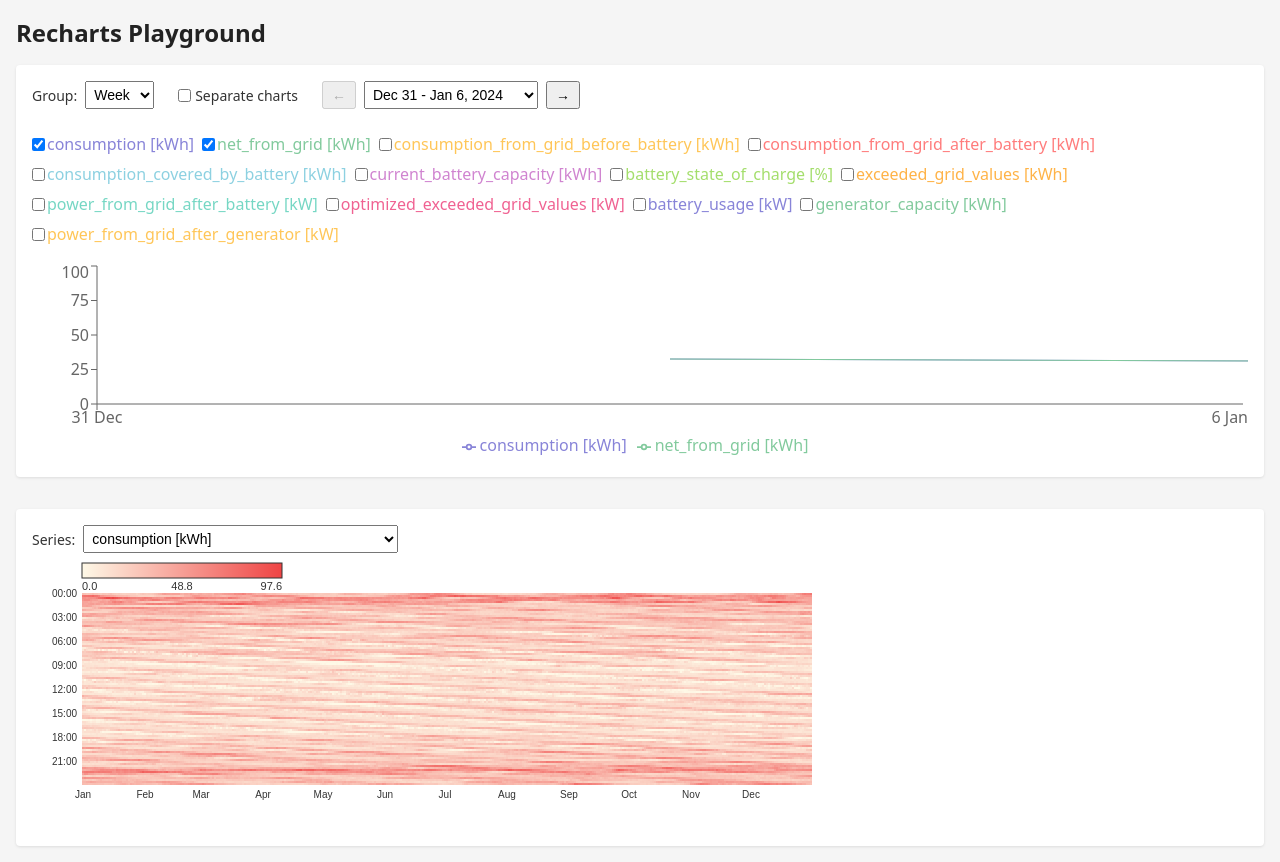
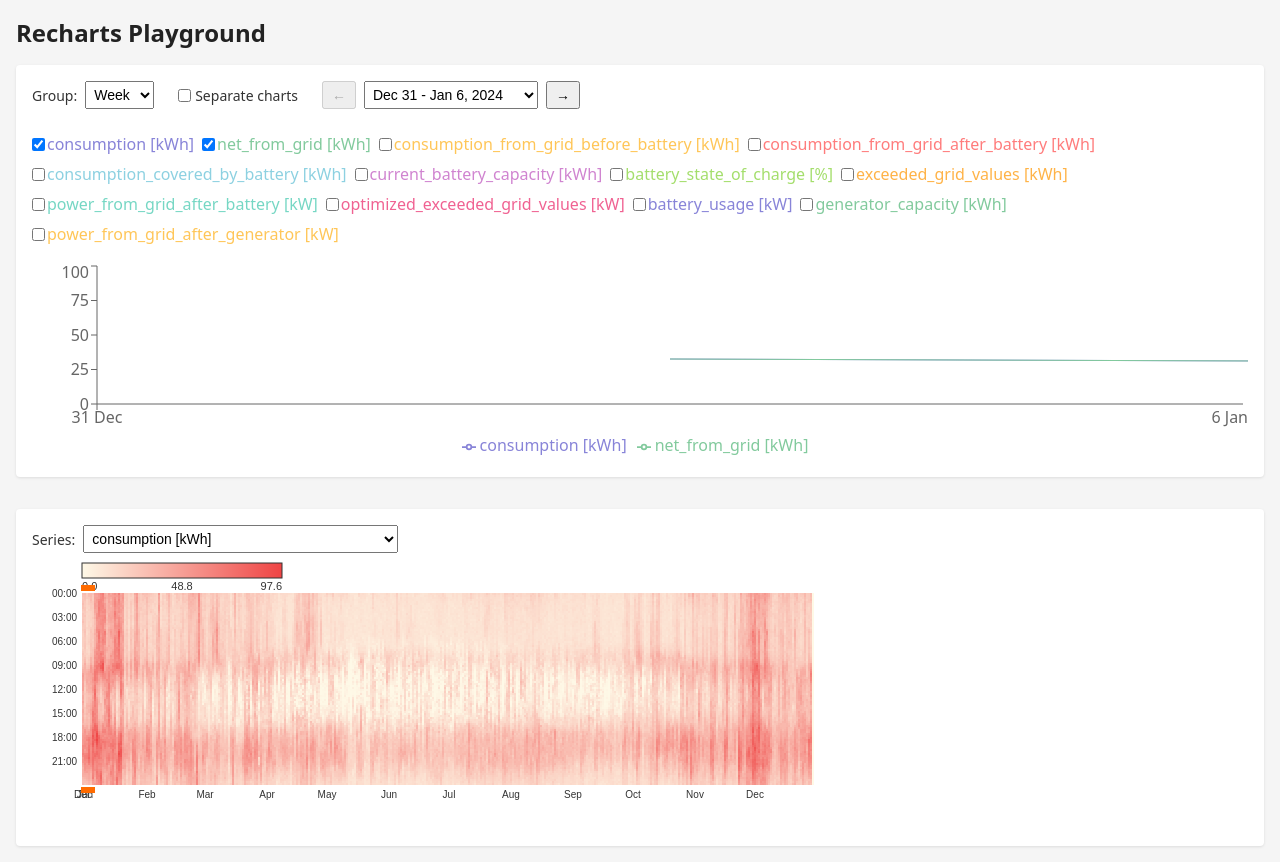
Before and after one commit to Joxter/chart, a React (Vite) app: page / in a window 1280 px wide. Built offline with nearby package versions, Linux system fonts and the light colour scheme.

Commit message:
fix heatmap

```diff
--- a/src/App.tsx
+++ b/src/App.tsx
@@ -160,29 +160,51 @@ function App() {
     return result;
   }, [periods, selectedKeys, allInOne, displayMode]);
 
-  // Prepare heatmap data: reshape into 96 rows × 365 columns
+  // Prepare heatmap data: show whole year with highlighted selected period
   const heatmapData = useMemo(() => {
     if (!calc_ps || !heatmapKey || !calc_ps[heatmapKey]) {
-      return [];
+      return { data: [], rows: 0, cols: 0, highlightedCols: [] };
     }
 
     const startTime = performance.now();
     const data = calc_ps[heatmapKey];
 
-    // For a full year: 96 time slices per day (15min intervals) × 365 days = 35,040 values
-    // We'll take the first 365 days worth of data
+    // Each day has 96 time slices (15-minute intervals)
     const rows = 96;
-    const cols = 365;
-    const totalCells = rows * cols;
+    const cols = Math.floor(data.length / rows);
 
-    // Take only the data we need (first 365 days)
-    const heatmapArray = data.slice(0, totalCells);
+    // Take only complete days for the whole year
+    const heatmapArray = data.slice(0, rows * cols);
+
+    // Calculate which columns (days) are in the selected period
+    const highlightedCols: number[] = [];
+    if (periods.length > 0 && aggregation !== "none") {
+      const currentPeriod = periods[selectedPeriodIndex] || periods[0];
+      const periodDates = currentPeriod.data.date;
+      const allDates = calc_ps.date;
+
+      if (periodDates && periodDates.length > 0 && allDates) {
+        // Find the start index of the period in the full dataset
+        const periodStartDate = periodDates[0];
+        const periodEndDate = periodDates[periodDates.length - 1];
+
+        for (let col = 0; col < cols; col++) {
+          const dayStartIndex = col * 96;
+          if (dayStartIndex < allDates.length) {
+            const dayDate = allDates[dayStartIndex];
+            if (dayDate >= periodStartDate && dayDate <= periodEndDate) {
+              highlightedCols.push(col);
+            }
+          }
+        }
+      }
+    }
 
     console.log(
-      `heatmapData prepared: ${(performance.now() - startTime).toFixed(1)}ms, length: ${heatmapArray.length}`,
+      `heatmapData prepared: ${(performance.now() - startTime).toFixed(1)}ms, length: ${heatmapArray.length}, rows: ${rows}, cols: ${cols}, highlighted: ${highlightedCols.length}`,
     );
-    return heatmapArray;
-  }, [calc_ps, heatmapKey]);
+    return { data: heatmapArray, rows, cols, highlightedCols };
+  }, [calc_ps, heatmapKey, periods, selectedPeriodIndex, aggregation]);
 
   const toggleKey = useCallback((key: string) => {
     setSelectedKeys((prev) => {
@@ -218,24 +240,37 @@ function App() {
 
   // Memoize heatmap label functions to prevent unnecessary re-renders
   const heatmapXAxisLabels = useCallback((col: number) => {
-    const monthStarts = [0, 31, 59, 90, 120, 151, 181, 212, 243, 273, 304, 334];
-    const monthNames = [
-      "Jan",
-      "Feb",
-      "Mar",
-      "Apr",
-      "May",
-      "Jun",
-      "Jul",
-      "Aug",
-      "Sep",
-      "Oct",
-      "Nov",
-      "Dec",
-    ];
-    const monthIndex = monthStarts.indexOf(col);
-    return monthIndex !== -1 ? monthNames[monthIndex] : "";
-  }, []);
+    if (!calc_ps || !calc_ps.date) return "";
+
+    const dates = calc_ps.date;
+    const dateIndex = col * 96; // 96 time slices per day
+
+    if (dateIndex >= dates.length) return "";
+
+    const currentDate = new Date(dates[dateIndex]);
+    const currentMonth = currentDate.getMonth();
+
+    // Check if this is the first column OR if the month changed from previous column
+    let isMonthStart = col === 0;
+    if (col > 0) {
+      const prevDateIndex = (col - 1) * 96;
+      if (prevDateIndex < dates.length) {
+        const prevDate = new Date(dates[prevDateIndex]);
+        const prevMonth = prevDate.getMonth();
+        isMonthStart = currentMonth !== prevMonth;
+      }
+    }
+
+    if (isMonthStart) {
+      const monthNames = [
+        "Jan", "Feb", "Mar", "Apr", "May", "Jun",
+        "Jul", "Aug", "Sep", "Oct", "Nov", "Dec",
+      ];
+      return monthNames[currentMonth];
+    }
+
+    return "";
+  }, [calc_ps]);
 
   const heatmapYAxisLabels = useCallback((row: number) => {
     if (row % 12 === 0) {
@@ -542,14 +577,14 @@ function App() {
             ))}
           </select>
         </div>
-        {heatmapData.length > 0 && (
+        {heatmapData.data.length > 0 && (
           <div
             style={{ overflowX: "auto", overflowY: "auto", maxHeight: "600px" }}
           >
             <Heatmap
-              data={heatmapData}
-              rows={96}
-              cols={365}
+              data={heatmapData.data}
+              rows={heatmapData.rows}
+              cols={heatmapData.cols}
               cellWidth={2}
               cellHeight={2}
               cellGap={0}
@@ -561,6 +596,7 @@ function App() {
               xAxisLabels={heatmapXAxisLabels}
               yAxisLabels={heatmapYAxisLabels}
               valueFormatter={heatmapValueFormatter}
+              highlightedCols={heatmapData.highlightedCols}
             />
           </div>
         )}
--- a/src/Heatmap.tsx
+++ b/src/Heatmap.tsx
@@ -19,6 +19,7 @@ export interface HeatmapProps {
   valueFormatter?: (value: number) => string;
   minValue?: number;
   maxValue?: number;
+  highlightedCols?: number[];
 }
 
 interface TooltipState {
@@ -46,6 +47,7 @@ export default function Heatmap({
   valueFormatter = (v) => v.toFixed(2),
   minValue,
   maxValue,
+  highlightedCols = [],
 }: HeatmapProps) {
   const canvasRef = useRef<HTMLCanvasElement>(null);
   const containerRef = useRef<HTMLDivElement>(null);
@@ -222,7 +224,7 @@ export default function Heatmap({
     console.time('Heatmap render');
     for (let row = 0; row < rows; row++) {
       for (let col = 0; col < cols; col++) {
-        const index = row * cols + col;
+        const index = col * rows + row;
         if (index >= data.length) break;
 
         const value = data[index];
@@ -318,7 +320,30 @@ export default function Heatmap({
         ctx.fillText(valueFormatter(midValue), legendX + legendWidth / 2, legendY + legendHeight + 3);
       }
     }
-  }, [data, rows, cols, cellWidth, cellHeight, cellGap, colorScale, margins, showAxes, showLegend, dimensions, axisLabels, colorPalette, valueFormatter]);
+
+    // Draw ticks for highlighted columns (selected period)
+    if (highlightedCols.length > 0) {
+      ctx.strokeStyle = '#ff6b00';
+      ctx.lineWidth = 2;
+      ctx.fillStyle = '#ff6b00';
+
+      highlightedCols.forEach((col) => {
+        const x = margins.left + col * totalCellWidth;
+
+        // Draw tick mark at top
+        ctx.beginPath();
+        ctx.moveTo(x, margins.top - 8);
+        ctx.lineTo(x, margins.top - 2);
+        ctx.stroke();
+
+        // Draw tick mark at bottom
+        ctx.beginPath();
+        ctx.moveTo(x, margins.top + dimensions.chartHeight + 2);
+        ctx.lineTo(x, margins.top + dimensions.chartHeight + 8);
+        ctx.stroke();
+      });
+    }
+  }, [data, rows, cols, cellWidth, cellHeight, cellGap, colorScale, margins, showAxes, showLegend, dimensions, axisLabels, colorPalette, valueFormatter, highlightedCols]);
 
   const handleMouseMove = (event: React.MouseEvent<HTMLCanvasElement>) => {
     if (!showTooltip || !canvasRef.current) return;
@@ -335,7 +360,7 @@ export default function Heatmap({
     const row = Math.floor((y - margins.top) / totalCellHeight);
 
     if (row >= 0 && row < rows && col >= 0 && col < cols) {
-      const index = row * cols + col;
+      const index = col * rows + row;
       if (index < data.length) {
         const value = data[index];
         if (value !== null && value !== undefined && !isNaN(value)) {
@@ -376,7 +401,7 @@ export default function Heatmap({
     const row = Math.floor((y - margins.top) / totalCellHeight);
 
     if (row >= 0 && row < rows && col >= 0 && col < cols) {
-      const index = row * cols + col;
+      const index = col * rows + row;
       if (index < data.length) {
         const value = data[index];
         if (value !== null && value !== undefined && !isNaN(value)) {
```
